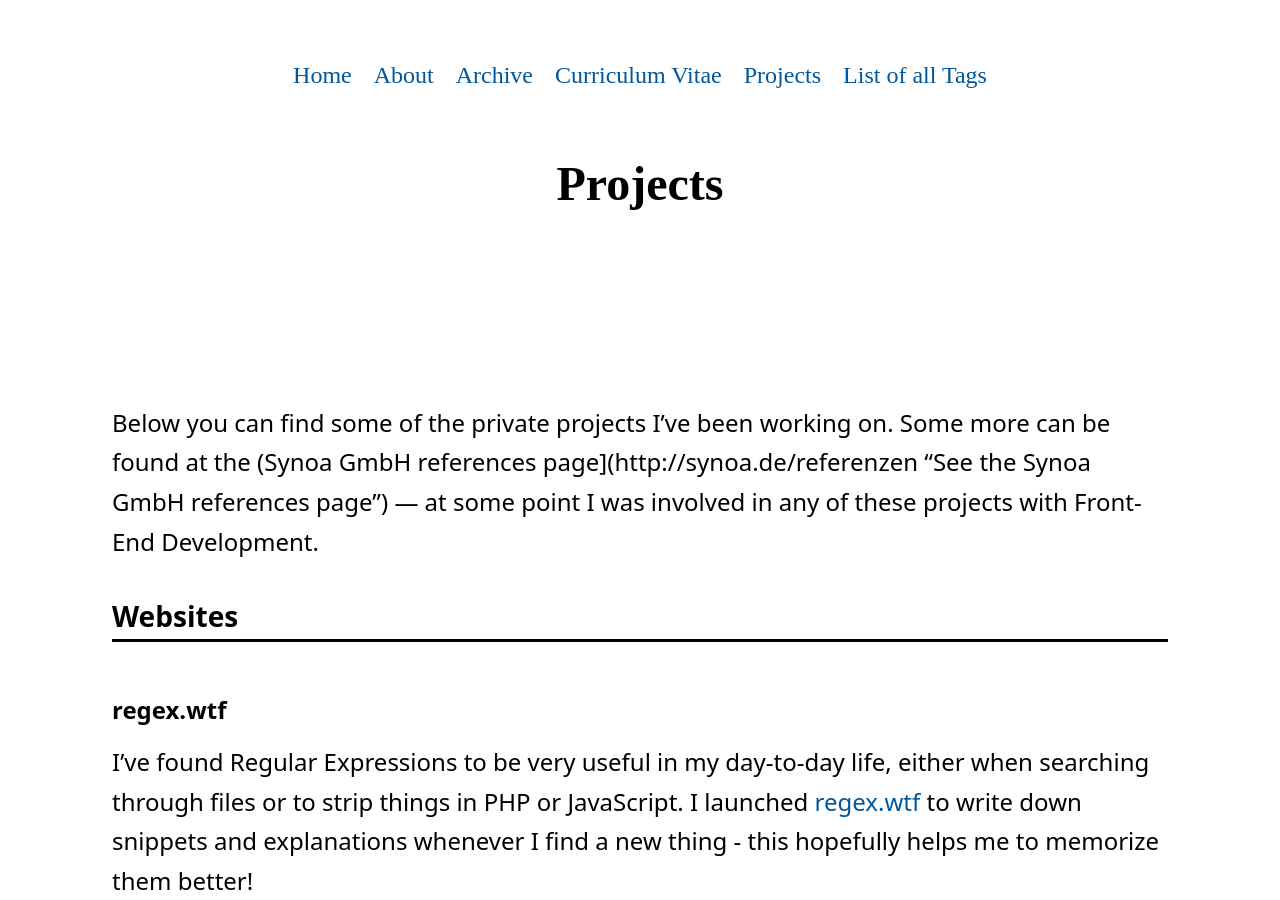
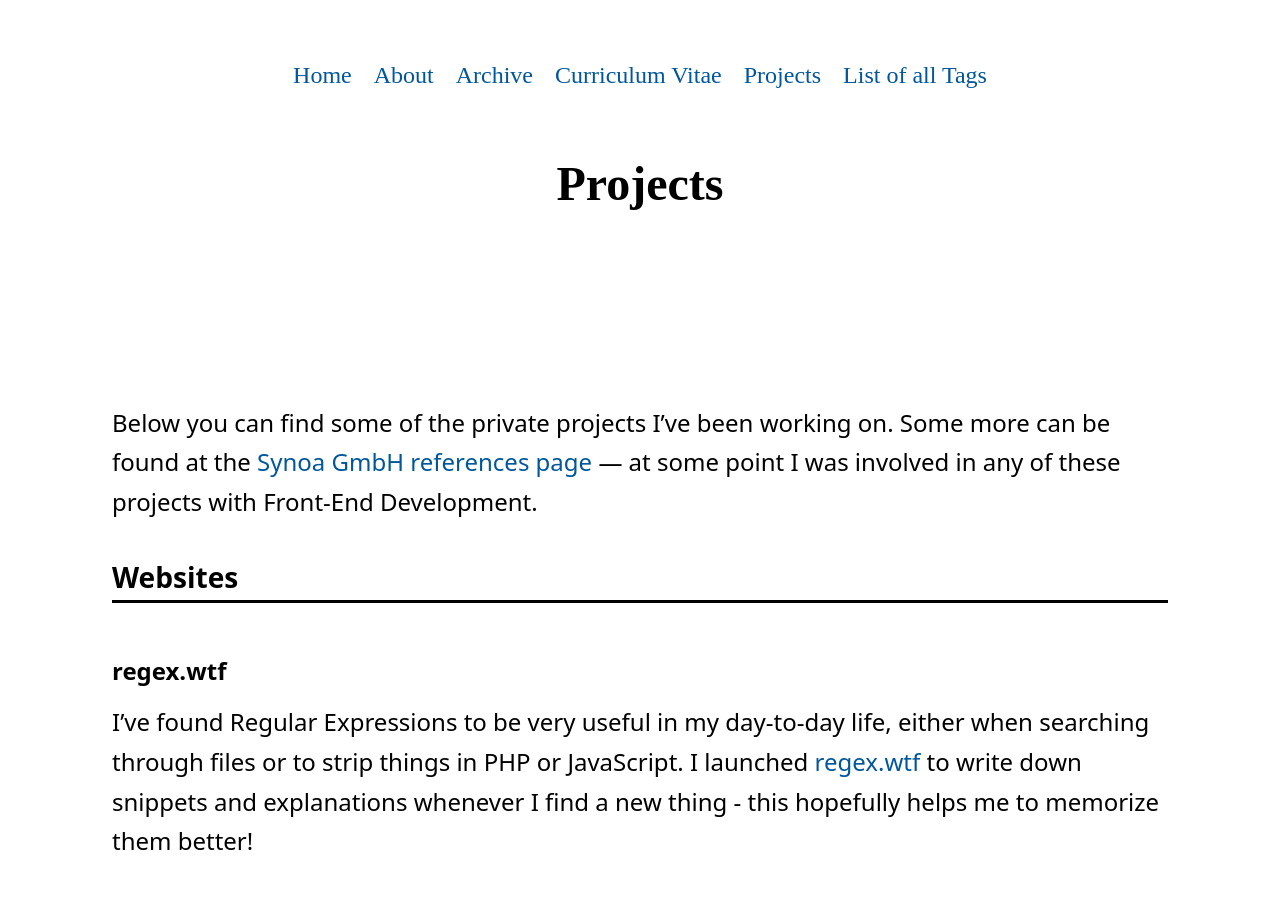
Before and after one commit to KevinGimbel/kevingimbel.github.io-old, a Jekyll site: the page built from projects/index.md, in a window 1280 px wide and 900 px high. Built offline with Jekyll 4.4.1, drawn with Linux system fonts in a browser that asks for light colours; some web fonts are replaced; comment, search, counter and statistics services are not loaded.

Commit message:
_really_ fixed the link now

```diff
--- a/projects/index.md
+++ b/projects/index.md
@@ -7,7 +7,7 @@ customclass: page--projects
 ---
 
 Below you can find some of the private projects I've been working on. Some more
-can be found at the (Synoa GmbH references page](http://synoa.de/referenzen "See the Synoa GmbH references page") &mdash; at some
+can be found at the [Synoa GmbH references page](http://synoa.de/referenzen "See the Synoa GmbH references page") &mdash; at some
 point I was involved in any of these projects with Front-End Development.
 
 ### Websites
```
